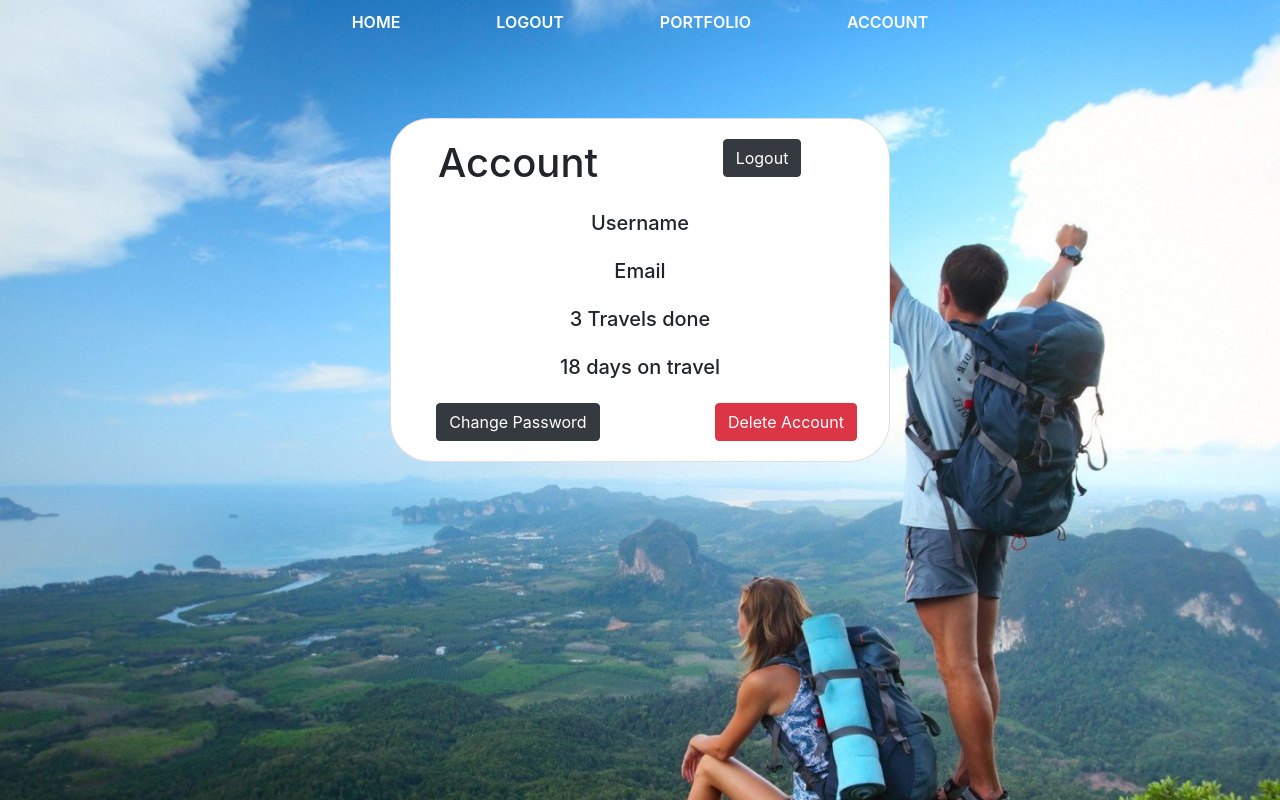
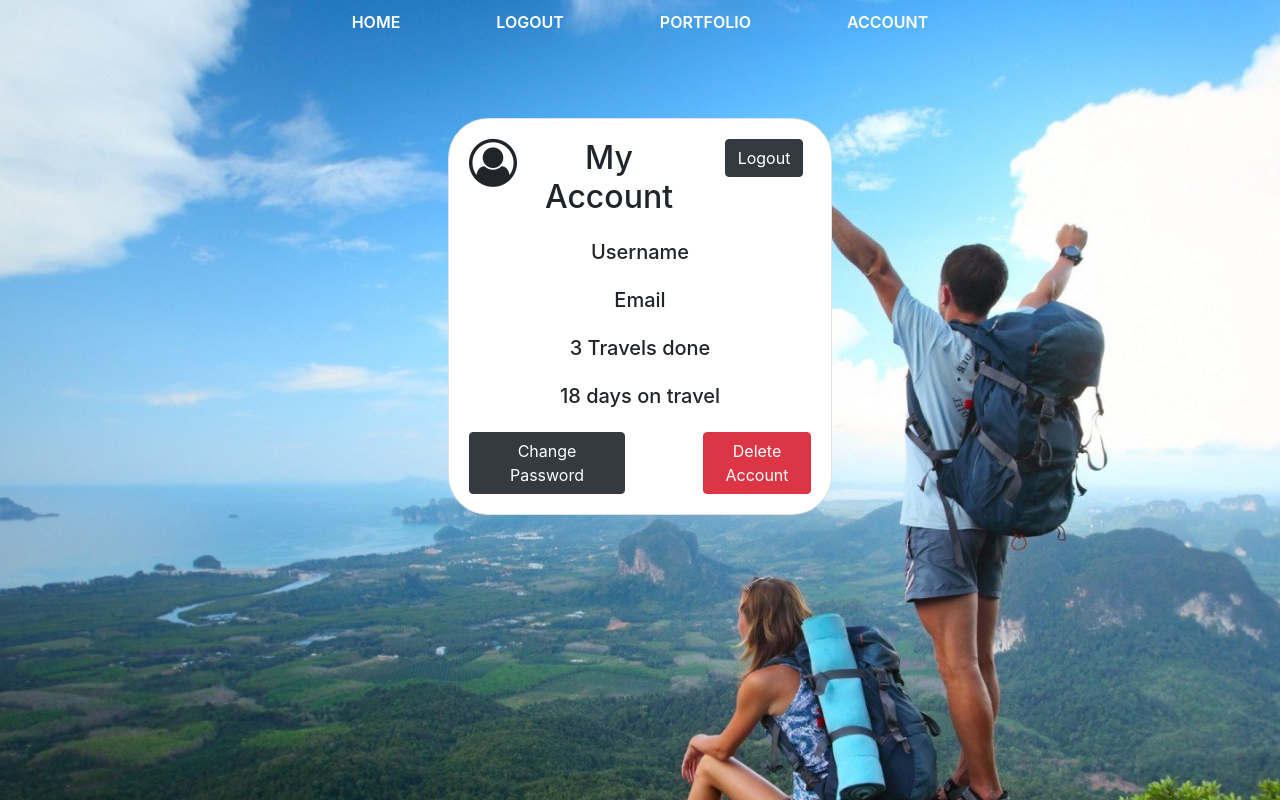
Before and after one commit to Davide-22/Lab-AP-Project, an Angular app in the folder Front-End/: page /account in a window 1280 px wide. Shown: the top 800 px of the page. Built offline with nearby package versions, Linux system fonts and the light colour scheme.

Commit message:
Main-page improvements

```diff
--- a/Front-End/src/app/account/account.component.css
+++ b/Front-End/src/app/account/account.component.css
@@ -2,7 +2,7 @@
     margin: 0 auto;
     margin-top: 6%;
     border-radius: 40px;
-    width: 500px;
+    width: 30%;
 }
 
 .center {
--- a/Front-End/src/app/account/account.component.html
+++ b/Front-End/src/app/account/account.component.html
@@ -1,10 +1,13 @@
 <div class="card account">
     <div class="card-body mt-auto">
         <div class="row">
-            <div class="col">
-                <h1>Account</h1>
+            <div class="col-2">
+                <i class="fa fa-user-circle-o fa-3x"></i>
             </div>
-            <div class="col">
+            <div class="col-6">
+                <h2>My Account</h2>
+            </div>
+            <div class="col-4">
                 <button class="btn btn-dark" (click)="logout()">
                     Logout
                 </button>
--- a/Front-End/src/app/app-routing.module.ts
+++ b/Front-End/src/app/app-routing.module.ts
@@ -2,7 +2,6 @@ import { NgModule } from '@angular/core';
 import { Routes, RouterModule } from '@angular/router';
 import { AccountComponent } from './account/account.component';
 import { ChangePasswordComponent } from './change-password/change-password.component';
-import { ComparePageComponent } from './compare-page/compare-page.component';
 import { LoginPageComponent } from './login-page/login-page.component';
 import { MainPageComponent } from './main-page/main-page.component';
 import { SignUpComponent } from './sign-up/sign-up.component';
@@ -15,12 +14,10 @@ const routes: Routes = [
   {path: 'main-page', component: MainPageComponent},
   {path: 'sign-up', component: SignUpComponent},
   {path: 'change-password', component: ChangePasswordComponent},
-  {path: '', component: LoginPageComponent},
   {path: 'travels/:travelName', component: TravelPageComponent},
   {path: 'day-page', component: DayPageComponent},
   {path: 'travel-page', component: TravelPageComponent},
   {path: 'days/:dayName', component: DayPageComponent},
-  {path: 'compare', component: ComparePageComponent},
   {path: '', component: LoginPageComponent},
 ];
 
--- a/Front-End/src/app/compare-page/compare-page.component.ts
+++ b/Front-End/src/app/compare-page/compare-page.component.ts
@@ -1,7 +1,6 @@
 import { CompileMetadataResolver } from '@angular/compiler';
-import { Component, OnInit } from '@angular/core';
+import { Component, Input, OnInit } from '@angular/core';
 import {compares} from '../compares';
-import { travels } from '../travels';
 
 @Component({
   selector: 'app-compare-page',
@@ -11,7 +10,7 @@ import { travels } from '../travels';
 export class ComparePageComponent implements OnInit {
 
   public compares: string[] = compares;
-  public travels = travels;
+  @Input() public travels;
 
   constructor() { }
 
--- a/Front-End/src/app/main-page/main-page.component.html
+++ b/Front-End/src/app/main-page/main-page.component.html
@@ -25,7 +25,7 @@
     </div>
 </div>
 
-<div class="pag card text-center">
+<div class="pag card text-center" *ngIf="!compares">
     <div class="card-body mt-auto">
         <div *ngFor="let travel of travels">
             <div class="travels card m-2">
@@ -109,7 +109,7 @@
        </form>
     </div>
 </div>
-<div class="m-5">
+<div class="m-5" *ngIf="!compares">
     <div *ngIf="!add" class="col-sm-12 text-center">
         <button class="btn btn-dark" (click)="form()">
             <i class="fa fa-plus"></i>
@@ -129,6 +129,6 @@
             <i class="fa fa-times"></i>
             Cancel
         </button>
-
     </div>
 </div>
+<app-compare-page *ngIf="compares" [travels] = "travels"></app-compare-page>
--- a/Front-End/src/app/main-page/main-page.component.ts
+++ b/Front-End/src/app/main-page/main-page.component.ts
@@ -16,6 +16,7 @@ export class MainPageComponent implements OnInit {
 
   travels = travels;
   public travel: string;
+  public compares: boolean = false;
   constructor() { }
 
   buildForm(): void {
@@ -61,7 +62,7 @@ export class MainPageComponent implements OnInit {
   }
 
   compare(): void {
-    window.location.href="/compare";
+    this.compares=true;
   }
 
 }
--- a/Front-End/src/app/travels.ts
+++ b/Front-End/src/app/travels.ts
@@ -11,5 +11,8 @@ export interface Travel {
     },
     {
       name: 'Travel Three',
+    },
+    {
+      name: 'Travel Four',
     }
   ];
```
